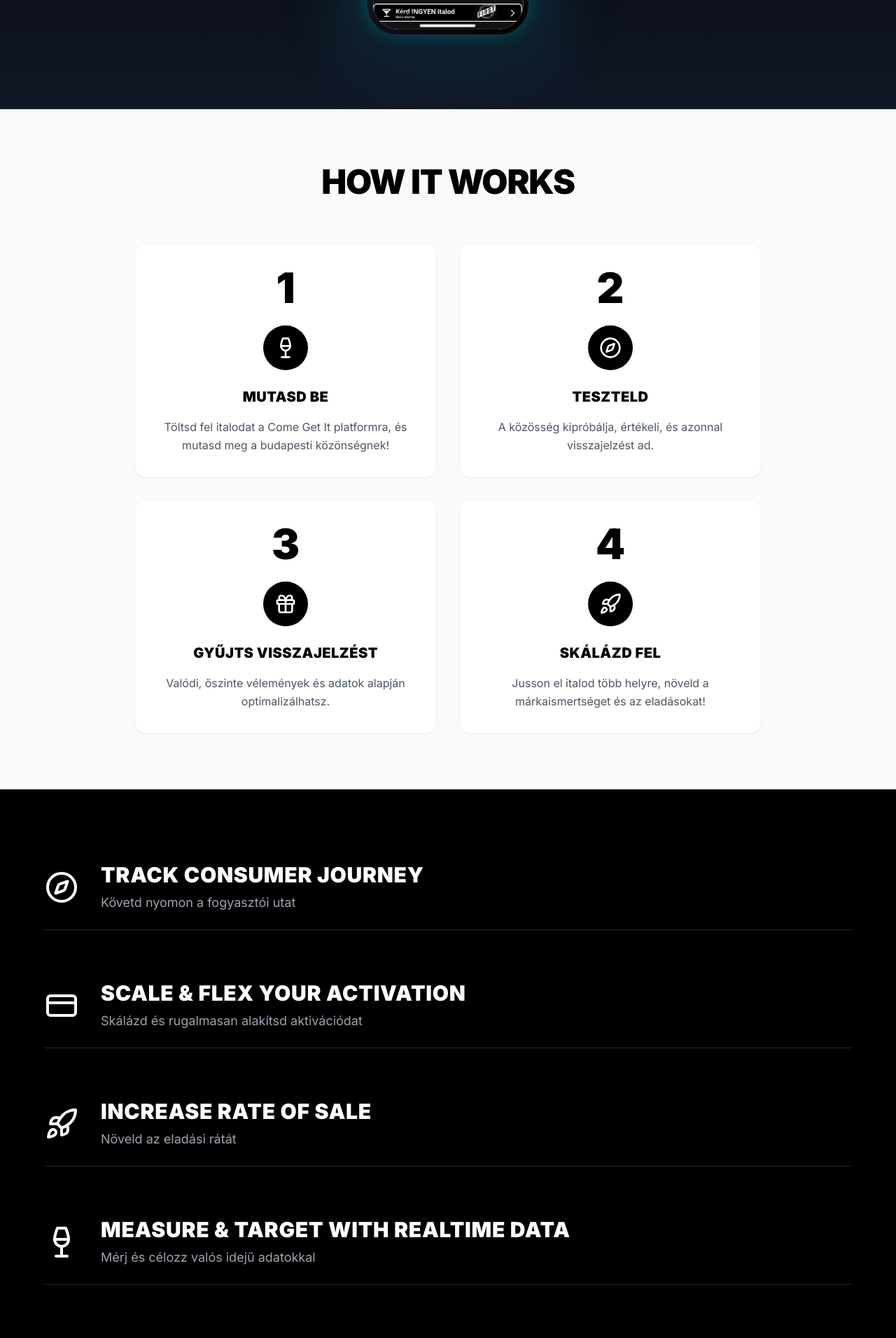
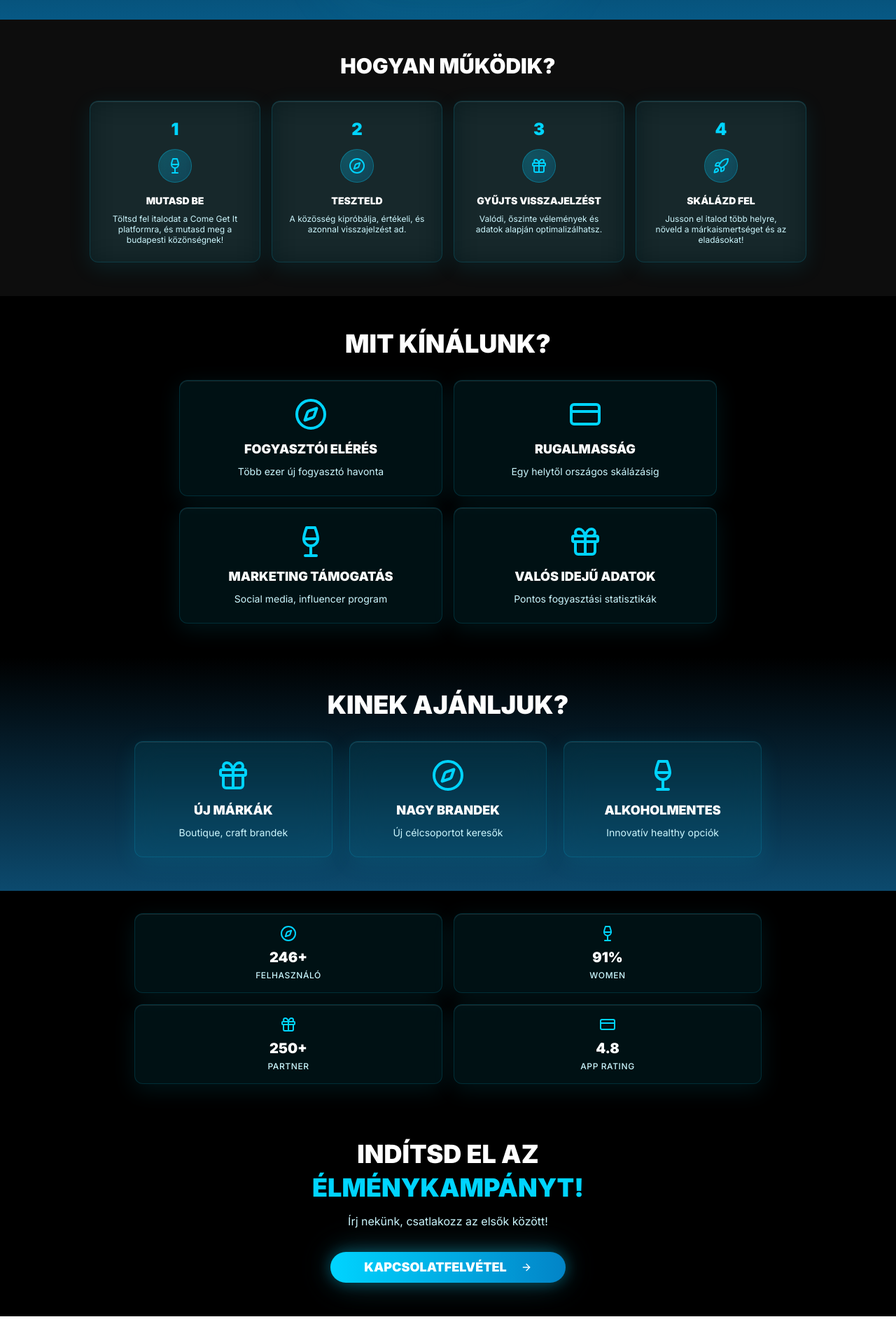
Before and after one commit to BenceG-tech/come-get-it, a React (Vite) app: page /italmarkak in a window 1280 px wide. Shown: the part 880-2792 px from the top of the page at 70% size. After the commit the page ends 2761 px from the top, so only its background shows below. Built offline with nearby package versions, Linux system fonts and the light colour scheme.

Commit message:
Reverted to commit f0142cbf2a835aeb332b2d9ff45e50745d9a9310

```diff
--- a/src/pages/Italmarkak.tsx
+++ b/src/pages/Italmarkak.tsx
@@ -9,6 +9,29 @@ import { CustomerSupport } from '@/components/CustomerSupport';
 
 const Italmarkak = () => {
   const brandImage = "/lovable-uploads/cb1f8184-6bb7-49c6-a584-71e3e7223c07.png";
+
+  const statistics = [
+    {
+      icon: Compass,
+      number: "246+",
+      label: "FELHASZNÁLÓ"
+    },
+    {
+      icon: Wine,
+      number: "91%",
+      label: "WOMEN"
+    },
+    {
+      icon: Gift,
+      number: "250+",
+      label: "PARTNER"
+    },
+    {
+      icon: CreditCard,
+      number: "4.8",
+      label: "APP RATING"
+    }
+  ];
 
   const howItWorksSteps = [
     {
@@ -37,146 +60,119 @@ const Italmarkak = () => {
     }
   ];
 
-  const benefits = [
+  const features = [
     {
       icon: Compass,
-      title: "TRACK CONSUMER JOURNEY",
-      description: "Követd nyomon a fogyasztói utat"
+      title: "FOGYASZTÓI ELÉRÉS",
+      description: "Több ezer új fogyasztó havonta"
     },
     {
       icon: CreditCard,
-      title: "SCALE & FLEX YOUR ACTIVATION",
-      description: "Skálázd és rugalmasan alakítsd aktivációdat"
-    },
-    {
-      icon: Rocket,
-      title: "INCREASE RATE OF SALE",
-      description: "Növeld az eladási rátát"
+      title: "RUGALMASSÁG",
+      description: "Egy helytől országos skálázásig"
     },
     {
       icon: Wine,
-      title: "MEASURE & TARGET WITH REALTIME DATA",
-      description: "Mérj és célozz valós idejű adatokkal"
+      title: "MARKETING TÁMOGATÁS",
+      description: "Social media, influencer program"
     },
     {
       icon: Gift,
-      title: "DRIVE BRAND AWARENESS",
-      description: "Növeld a márkaismertséget"
+      title: "VALÓS IDEJŰ ADATOK",
+      description: "Pontos fogyasztási statisztikák"
     }
   ];
 
-  const yourActivation = [
+  const targetAudience = [
+    {
+      icon: Gift,
+      title: "ÚJ MÁRKÁK",
+      description: "Boutique, craft brandek"
+    },
     {
       icon: Compass,
-      title: "DRIVE VOLUME TRIAL",
-      description: "Növeld a próbavásárlásokat"
-    },
-    {
-      icon: Gift,
-      title: "IMPROVE CUSTOMER RELATIONSHIPS",
-      description: "Javítsd a vásárlói kapcsolatokat"
+      title: "NAGY BRANDEK",
+      description: "Új célcsoportot keresők"
     },
     {
       icon: Wine,
-      title: "TEST NEW SERVES & LIQUIDS",
-      description: "Teszteld az új kínálatot és italokat"
-    },
-    {
-      icon: Rocket,
-      title: "360 CAMPAIGN TO FIT YOUR MARKETING PLAN",
-      description: "360°-os kampány a marketing terveddhez"
-    }
-  ];
-
-  const statistics = [
-    {
-      icon: Compass,
-      number: "246+",
-      label: "FELHASZNÁLÓ"
-    },
-    {
-      icon: Wine,
-      number: "91%",
-      label: "WOMEN"
-    },
-    {
-      icon: Gift,
-      number: "250+",
-      label: "PARTNER"
-    },
-    {
-      icon: CreditCard,
-      number: "4.8",
-      label: "APP RATING"
+      title: "ALKOHOLMENTES",
+      description: "Innovatív healthy opciók"
     }
   ];
 
   return (
-    <div className="min-h-screen bg-white text-black">
+    <div className="min-h-screen bg-black text-white">
       <MobileNavigation />
       <Navigation />
 
-      {/* Hero Section */}
-      <section className="relative py-20 px-4 bg-black text-white overflow-hidden">
-        <div className="absolute inset-0 bg-gradient-to-b from-black via-black to-gray-900"></div>
-        <div className="absolute top-1/4 left-1/4 w-96 h-96 bg-electric-300/20 opacity-40 blur-[100px]"></div>
-        <div className="absolute bottom-1/4 right-1/4 w-80 h-80 bg-ocean-600/20 opacity-25 blur-[80px]"></div>
+      {/* Hero Section - Kompakt */}
+      <section className="relative py-12 px-4 overflow-hidden">
+        <div className="absolute inset-0 bg-gradient-to-b from-black via-black to-ocean-800"></div>
+        <div className="absolute top-1/4 left-1/4 w-96 h-96 bg-unified-glow-primary opacity-40 blur-[100px]"></div>
+        <div className="absolute bottom-1/4 right-1/4 w-80 h-80 bg-unified-glow-secondary opacity-25 blur-[80px]"></div>
 
-        <div className="relative z-10 max-w-6xl mx-auto text-center">
-          <div className="mb-8">
-            <h1 className="text-5xl md:text-7xl font-black tracking-tight mb-6">
-              ON-TRADE<br />
-              <span className="text-electric-300">ACTIVATION</span>
+        <div className="relative z-10 max-w-6xl mx-auto">
+          <div className="text-center space-y-6">
+            <h1 className="text-3xl md:text-4xl lg:text-5xl font-black leading-[0.9] tracking-tight">
+              <span className="block text-white mb-2">ITALMÁRKA</span>
+              <span className="block text-electric-300">ÉLMÉNY</span>
             </h1>
-            <p className="text-xl md:text-2xl text-gray-300 max-w-4xl mx-auto leading-relaxed">
-              Indítsd be a márkád Budapest legizgalmasabb közösségében,
-              és érj el új fogyasztói szegmenseket az on-trade piacon.
+
+            <div className="max-w-xl mx-auto">
+              <p className="text-sm md:text-base text-electric-100 font-medium leading-tight">
+                Indítsd be a márkád –<br />
+                Budapest legizgalmasabb közösségében!
               </p>
             </div>
 
-          <div className="mb-12">
+            <div className="pt-2">
               <Button
                 size="lg"
-              className="bg-white text-black hover:bg-gray-100 font-bold py-4 px-12 text-lg rounded-lg transition-all duration-300"
+                className="bg-gradient-to-r from-electric-300 to-ocean-600 text-white font-bold py-3 px-8 text-base rounded-full transition-all duration-300 transform hover:scale-105 unified-neon-glow border-0"
               >
-              Request our deck
+                Jelentkezz most!
+                <ArrowRight className="ml-2 h-4 w-4" />
               </Button>
             </div>
 
-          <div className="flex justify-center">
+            <div className="flex justify-center pt-4">
               <PhoneMockup imageUrl={brandImage} className="scale-90" />
+            </div>
           </div>
         </div>
       </section>
 
-      {/* How It Works - Clean 2x2 Grid */}
-      <section className="py-20 px-4 bg-gray-50">
-        <div className="max-w-6xl mx-auto">
-          <div className="text-center mb-16">
-            <h2 className="text-4xl md:text-5xl font-black text-black mb-4 tracking-tight">
-              HOW IT WORKS
+      {/* How It Works - 4 Step 2x2 Grid */}
+      <section className="py-12 px-4 bg-white/5 backdrop-blur-sm">
+        <div className="max-w-5xl mx-auto">
+          <div className="text-center mb-8">
+            <h2 className="text-3xl font-black text-white mb-2">
+              HOGYAN MŰKÖDIK?
             </h2>
           </div>
 
-          <div className="grid grid-cols-2 md:grid-cols-2 gap-8 max-w-4xl mx-auto">
+          <div className="grid grid-cols-2 md:grid-cols-4 gap-4">
             {howItWorksSteps.map((step, index) => (
               <div
                 key={index}
-                className="bg-white rounded-2xl p-8 text-center shadow-sm border border-gray-100 hover:shadow-lg transition-all duration-300"
+                className="glass-effect rounded-xl p-6 text-center group hover:scale-105 hover:shadow-lg hover:shadow-electric-300/20 transition-all duration-300"
               >
-                <div className="text-6xl font-black text-black mb-6">
+                <div className="text-2xl font-black text-electric-300 mb-3">
                   {step.number}
                 </div>
 
-                <div className="w-16 h-16 bg-black rounded-full flex items-center justify-center mx-auto mb-6">
-                  <step.icon className="w-8 h-8 text-white" />
+                <div className="flex justify-center mb-4">
+                  <div className="w-12 h-12 bg-gradient-to-br from-electric-300/20 to-ocean-600/20 rounded-full flex items-center justify-center backdrop-blur-sm border border-electric-300/30 group-hover:scale-110 group-hover:rotate-12 transition-all duration-300">
+                    <step.icon className="w-6 h-6 text-electric-300 group-hover:text-white transition-colors duration-300" />
+                  </div>
                 </div>
 
-                <h4 className="text-xl font-black text-black mb-4 tracking-wide">
+                <h4 className="text-sm font-black text-white mb-2 group-hover:text-electric-300 transition-colors duration-300">
                   {step.title}
                 </h4>
 
-                <p className="text-gray-600 leading-relaxed text-base">
+                <p className="text-xs text-electric-100 leading-tight">
                   {step.description}
                 </p>
               </div>
@@ -185,79 +181,59 @@ const Italmarkak = () => {
         </div>
       </section>
 
-      {/* Benefits Section */}
-      <section className="py-20 px-4 bg-black text-white">
-        <div className="max-w-6xl mx-auto">
-          <div className="space-y-12">
-            {benefits.map((benefit, index) => (
-              <div key={index} className="flex items-center gap-8 py-6 border-b border-gray-800 last:border-b-0">
-                <div className="w-12 h-12 flex-shrink-0">
-                  <benefit.icon className="w-12 h-12 text-white" />
+      {/* Features - 2x2 Grid */}
+      <section className="py-12 px-4 bg-black">
+        <div className="max-w-5xl mx-auto">
+          <div className="text-center mb-8">
+            <h2 className="text-3xl md:text-4xl font-black text-white mb-2">
+              MIT KÍNÁLUNK?
+            </h2>
           </div>
-                <div>
-                  <h3 className="text-2xl md:text-3xl font-black tracking-wide text-white">
-                    {benefit.title}
-                  </h3>
-                  <p className="text-gray-400 text-lg mt-2">
-                    {benefit.description}
-                  </p>
-                </div>
+
+          <div className="grid md:grid-cols-2 gap-4 max-w-3xl mx-auto">
+            {features.map((feature, index) => (
+              <div key={index} className="glass-effect rounded-xl p-6 text-center group hover:scale-105 transition-all duration-300 hover:shadow-lg hover:shadow-electric-300/20">
+                <feature.icon className="w-12 h-12 mx-auto mb-3 text-electric-300 group-hover:scale-110 group-hover:rotate-12 transition-all duration-300" />
+                <h4 className="text-lg font-black text-white mb-2 group-hover:text-electric-300 transition-colors duration-300">{feature.title}</h4>
+                <p className="text-sm text-electric-100">{feature.description}</p>
               </div>
             ))}
           </div>
         </div>
       </section>
 
-      {/* Phone showcase section */}
-      <section className="py-20 px-4 bg-black text-white">
-        <div className="max-w-6xl mx-auto flex flex-col lg:flex-row items-center gap-12">
-          <div className="flex-1">
-            <PhoneMockup imageUrl={brandImage} />
-          </div>
-          <div className="flex-1">
-            <h2 className="text-4xl md:text-6xl font-black mb-8 tracking-tight">
-              YOUR KPIs,<br />
-              YOUR<br />
-              <span className="text-electric-300">ACTIVATION</span>
+      {/* Target Audience - Kompakt 3 kártya */}
+      <section className="py-12 px-4 bg-gradient-to-b from-black to-ocean-900">
+        <div className="max-w-5xl mx-auto">
+          <div className="text-center mb-8">
+            <h2 className="text-3xl md:text-4xl font-black text-white mb-2">
+              KINEK AJÁNLJUK?
             </h2>
           </div>
-        </div>
-      </section>
 
-      {/* Your Activation Section */}
-      <section className="py-20 px-4 bg-black text-white">
-        <div className="max-w-6xl mx-auto">
-          <div className="space-y-12">
-            {yourActivation.map((item, index) => (
-              <div key={index} className="flex items-center gap-8 py-6 border-b border-gray-800 last:border-b-0">
-                <div className="w-12 h-12 flex-shrink-0">
-                  <item.icon className="w-12 h-12 text-electric-300" />
-                </div>
-                <div>
-                  <h3 className="text-2xl md:text-3xl font-black tracking-wide text-white">
-                    {item.title}
-                  </h3>
-                  <p className="text-gray-400 text-lg mt-2">
-                    {item.description}
-                  </p>
-                </div>
+          <div className="grid md:grid-cols-3 gap-6 max-w-4xl mx-auto">
+            {targetAudience.map((audience, index) => (
+              <div key={index} className="glass-effect rounded-xl p-6 text-center group hover:scale-105 transition-all duration-300 hover:shadow-lg hover:shadow-electric-300/20">
+                <audience.icon className="w-12 h-12 mx-auto mb-3 text-electric-300 group-hover:scale-110 transition-transform duration-300" />
+                <h4 className="text-lg font-black text-white mb-2 group-hover:text-electric-300 transition-colors duration-300">{audience.title}</h4>
+                <p className="text-sm text-electric-100">{audience.description}</p>
               </div>
             ))}
           </div>
         </div>
       </section>
 
-      {/* Statistics Section */}
-      <section className="py-16 px-4 bg-gray-50">
+      {/* Statistics Section - 2x2 Grid */}
+      <section className="py-8 px-4 bg-black">
         <div className="max-w-4xl mx-auto">
-          <div className="grid grid-cols-2 gap-8">
+          <div className="grid grid-cols-2 gap-4">
             {statistics.map((stat, index) => (
-              <div key={index} className="bg-white rounded-2xl p-8 text-center shadow-sm border border-gray-100">
-                <stat.icon className="w-8 h-8 mx-auto mb-4 text-black" />
-                <div className="text-4xl font-black text-black mb-2">
+              <div key={index} className="glass-effect rounded-xl p-4 text-center group hover:scale-105 transition-all duration-300">
+                <stat.icon className="w-6 h-6 mx-auto mb-2 text-electric-300 group-hover:scale-110 transition-transform duration-300" />
+                <div className="text-xl font-black text-white mb-1">
                   {stat.number}
                 </div>
-                <div className="text-sm text-gray-600 font-semibold uppercase tracking-wider">
+                <div className="text-xs text-electric-100 font-medium uppercase tracking-wider">
                   {stat.label}
                 </div>
               </div>
@@ -266,23 +242,23 @@ const Italmarkak = () => {
         </div>
       </section>
 
-      {/* Final CTA */}
-      <section className="py-20 px-4 bg-black text-white text-center">
-        <div className="max-w-4xl mx-auto">
-          <h2 className="text-4xl md:text-6xl font-black mb-8 tracking-tight">
-            INDÍTSD EL AZ<br />
-            <span className="text-electric-300">ÉLMÉNYKAMPÁNYT!</span>
+      {/* Final CTA - Kompaktabb */}
+      <section className="py-12 px-4 bg-black text-center">
+        <div className="max-w-3xl mx-auto">
+          <h2 className="text-3xl md:text-4xl font-black text-white mb-4">
+            INDÍTSD EL AZ
+            <span className="block text-electric-300 mt-2">ÉLMÉNYKAMPÁNYT!</span>
           </h2>
-          <p className="text-xl text-gray-300 mb-12 max-w-2xl mx-auto">
+          <p className="text-base text-electric-100 mb-8">
             Írj nekünk, csatlakozz az elsők között!
           </p>
 
           <Button
             size="lg"
-            className="bg-white text-black hover:bg-gray-100 font-black py-6 px-16 text-xl rounded-lg transition-all duration-300"
+            className="bg-gradient-to-r from-electric-300 to-ocean-600 text-white font-black py-4 px-12 text-lg rounded-full transition-all duration-300 transform hover:scale-105 unified-neon-glow border-0"
           >
             KAPCSOLATFELVÉTEL
-            <ArrowRight className="ml-3 h-6 w-6" />
+            <ArrowRight className="ml-3 h-5 w-5" />
           </Button>
         </div>
       </section>
```
Lines whose indentation alone changed are shown as unchanged.
